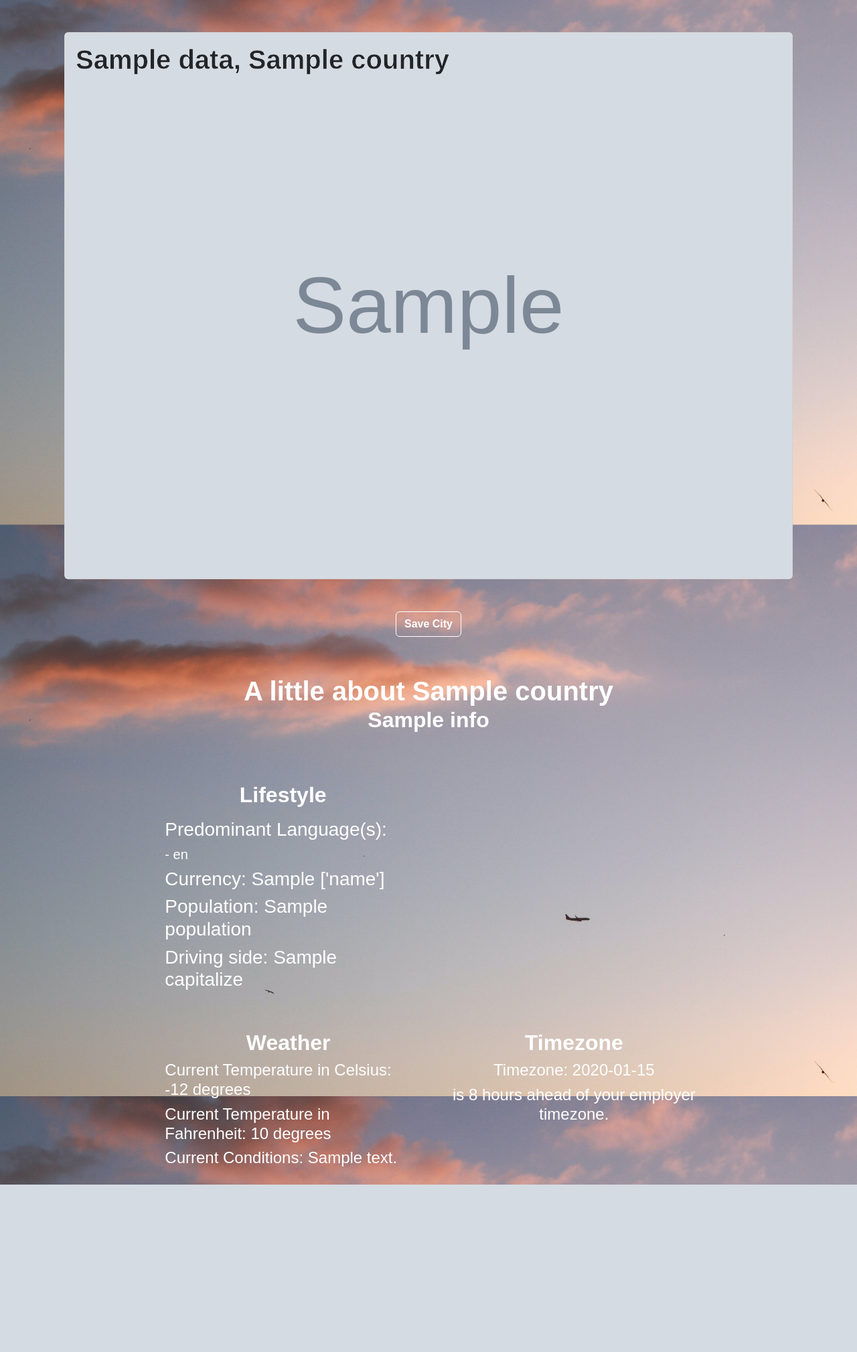
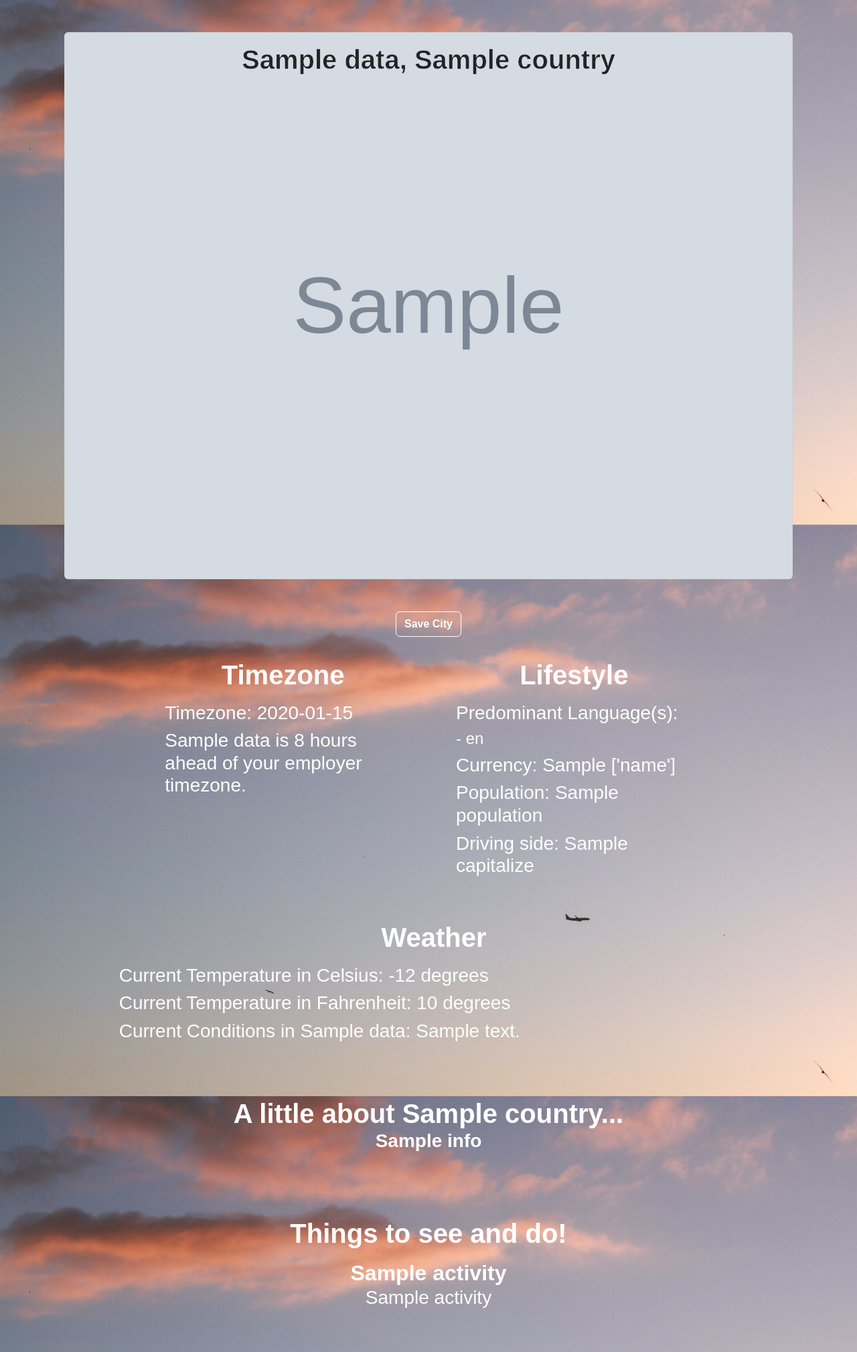
Before and after one commit to SamStratton2112/StayWorldly, a Flask app: page /city/1 in a window 1280 px wide. Shown: the part 70-2089 px from the top of the page at 67% size. Before the commit the page ends 1839 px from the top, so only its background shows below. Run offline with Flask 3, Linux system fonts and the light colour scheme; the visitor is signed in with stand-in values (Sample User, id 1); tables that the repository leaves empty hold one stand-in row (values such as "Sample post"); a database or web service that is not in the repository returns one stand-in record (values such as "Sample title"); data that the repository does not hold is empty; some web fonts are replaced.

Commit message:
update city info

```diff
--- a/app.py
+++ b/app.py
@@ -210,6 +210,11 @@ def show_city(id):
         country_description = country_data['data']['info']
         image = country_data['data']['image_url']
 
+        # get things to do info
+        country_activities = requests.get('https://travel-info-api.p.rapidapi.com/country-activities', params = {"country":f"{city_data['data']['country']}"},headers = { "X-RapidAPI-Key":"b2bd10d3d8msh9e611b03498c0d7p133fadjsn53cbcad402a5","X-RapidAPI-Host": "travel-info-api.p.rapidapi.com"})
+        all_activities = country_activities.json()
+        activities = all_activities['data']['activities']
+
 
         # Get timezone and weather data using lat/lon information from teleport api
         city_lat = city_data['data']['latitude']
@@ -243,7 +248,7 @@ def show_city(id):
         curr = final_currency
         languages = country_data['languages'].values()
         driving = country_data['car']['side'].capitalize()
-        return render_template('city.html', c_temp=c_temp,  population=population, user=user, currency=curr, driving=driving, languages=languages,time_dif=time_dif, timezone=timezone, country_description=country_description, city_country=city_country,  city_name=city_name, temp=temp, image=image, description=description)
+        return render_template('city.html', c_temp=c_temp,  population=population, user=user, currency=curr, driving=driving, languages=languages,time_dif=time_dif, timezone=timezone, country_description=country_description, city_country=city_country,  city_name=city_name, temp=temp, image=image, description=description, activities=activities)
         return city_data
     except KeyError:
         flash("We're still working on collecting data for this location!")
--- a/templates/city.html
+++ b/templates/city.html
@@ -6,8 +6,8 @@
     <div class="row m-5">
         <div class="card col p-0 text-center">
             <img class="card-img img-fluid" src="{{image}}">
-            <div class="card-img-overlay">
-                <span class="card-title fw-bolder h1 position-absolute start-0 ol top-0 p-3">{{city_name}}, {{city_country}}</span>
+            <div class="card-img-overlay text center">
+                <span class="card-title fw-bolder h1 ol">{{city_name}}, {{city_country}}</span>
             </div>
         </div>
     </div>
@@ -16,18 +16,25 @@
             <button class="h1 loadbtn col-1 fw-bolder btn border-white text-white">Save City</button>
         </form>
     </div>
-    <div class="justify-content-center row m-5">
-        <div class="btn col-10 p-0 text-center">
-            <span class="fw-bolder h1 text-white">A little about {{city_country}}</span>
-                <p class="card-text fw-bolder border-white text-white h2">{{country_description}}</p>
+    <div class="row justify-content-center">
+        <div class="btn col-3 col-xl-4 m-3 pt-2 p-0 text-center">
+            <p class="card-text fw-bolder text-white h1">Timezone</p>
+            <ul class="m-3 list-unstyled text-white h3 text-start">
+                <li class="m-2">Timezone: {{timezone}}</li>
+                {% if time_dif < 0 %}
+                <li class="m-2">{{city_name}} is {{time_dif * -1}} hours ahead of your employer timezone.</li>
+                {% elif time_dif == 0 %}
+                <li class="m-2">This city is in the same timezone as your employer.</li>
+                {% else %}
+                <li class="m-2">{{city_name}} is {{time_dif}} hours behind your employer timezone.</li>
+                {% endif %}
+            </ul>
         </div>
-    </div>
-    <div class="row justify-content-center">
-        <div class="btn col-10 col-xl-4 m-3 pt-2 p-0">
-            <span class="card-text text-white fw-bolder h2">Lifestyle</span>
+        <div class="btn col-3 col-xl-4 m-3 pt-2 p-0">
+            <span class="card-text text-white fw-bolder h1">Lifestyle</span>
             <ul class="m-3 list-unstyled text-white h3 text-start">
                 <li class="m-2"> Predominant Language(s):</li>
-                <ul class="list-unstyled text-white h5 ">
+                <ul class="list-unstyled text-white h4 ">
                     {% for language in languages %}
                     <li class="m-2">- {{language}}</li>
                     {% endfor %}
@@ -38,28 +45,32 @@
 
             </ul>
         </div>
-        <div class="btn col-10 col-xl-4 m-3 p-0 text-center">
-        </div>
-        <div class="btn col-10 col-xl-4 p-0 m-3 text-center ps-3">
-            <p class="fw-bolder text-white h2 m-2">Weather</p>
-            <ul class="list-unstyled text-white text-start h5">
-                <li class="m-2 h4">Current Temperature in Celsius: {{c_temp}} degrees</li>
-                <li class="m-2 h4">Current Temperature in Fahrenheit: {{temp}} degrees</li>
-                <li class="m-2 h4">Current Conditions: {{description}}</li>
+        <div class="btn col-10 m-3 pt-2 p-0 text-center ps-3">
+            <p class="fw-bolder text-white h1 m-2">Weather</p>
+            <ul class="m-3 list-unstyled text-white h3 text-start">
+                <li class="m-2">Current Temperature in Celsius: {{c_temp}} degrees</li>
+                <li class="m-2">Current Temperature in Fahrenheit: {{temp}} degrees</li>
+                <li class="m-2">Current Conditions in {{city_name}}: {{description}}</li>
             </ul>
         </div>
-        <div class="btn col-10 col-xl-4 m-3 pt-2 p-0 text-center">
-            <p class="card-text fw-bolder text-white h2">Timezone</p>
-            <ul class="list-unstyled text-white h5">
-                <li class="m-2 h4">Timezone: {{timezone}}</li>
-                {% if time_dif < 0 %}
-                <li class="m-2 h4">{{city_short_name}} is {{time_dif * -1}} hours ahead of your employer timezone.</li>
-                {% elif time_dif == 0 %}
-                <li class="m-2 h4">This city is in the same timezone as your employer.</li>
-                {% else %}
-                <li class="m-2 h4">{{city_short_name}} is {{time_dif}} hours behind your employer timezone.</li>
-                {% endif %}
-            </ul>
+        <div class="justify-content-center row m-5">
+            <div class="btn col-10 p-0 text-center">
+                <span class="fw-bolder h1 text-white">A little about {{city_country}}...</span>
+                    <p class="card-text fw-bolder border-white text-white h3">{{country_description}}</p>
+            </div>
+        </div>
+        <div class="justify-content-center row m-5">
+            <div class="btn col-10 p-0 text-center">
+                <p class="card-text fw-bolder text-white h1">Things to see and do!</p>
+                <ul class="m-3 list-unstyled text-white h3 text-start text-center">
+                    {% for activity in activities %}
+                    <li>
+                        <span class="h2 fw-bolder">{{activity['title']}}</span>
+                        <p>{{activity['activity']}}</p>
+                    </li>
+                    {% endfor %}
+                </ul>
+            </div>
         </div>
     </div>
 </div>
```
